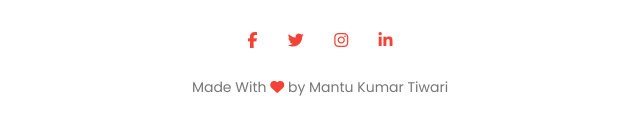
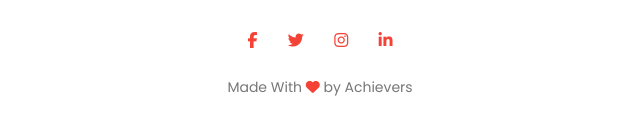
Before and after one commit to Mantu001/EduFord-Education-Website, a plain HTML site: page index.html in a window 1280 px wide. Shown: the part 4070-4202 px from the top of the page, 320-960 px from the left. Drawn offline with Linux system fonts and the light colour scheme.

Commit message:
Update index.html

```diff
--- a/index.html
+++ b/index.html
@@ -149,7 +149,7 @@
             <i class="fa-brands fa-instagram"></i>
             <i class="fa-brands fa-linkedin-in"></i>
         </div>
-        <p>Made With <i class="fa-solid fa-heart"></i> by Mantu Kumar Tiwari </p>
+        <p>Made With <i class="fa-solid fa-heart"></i> by Achievers </p>
     </section>
 
     <script src="script.js"></script>
```
